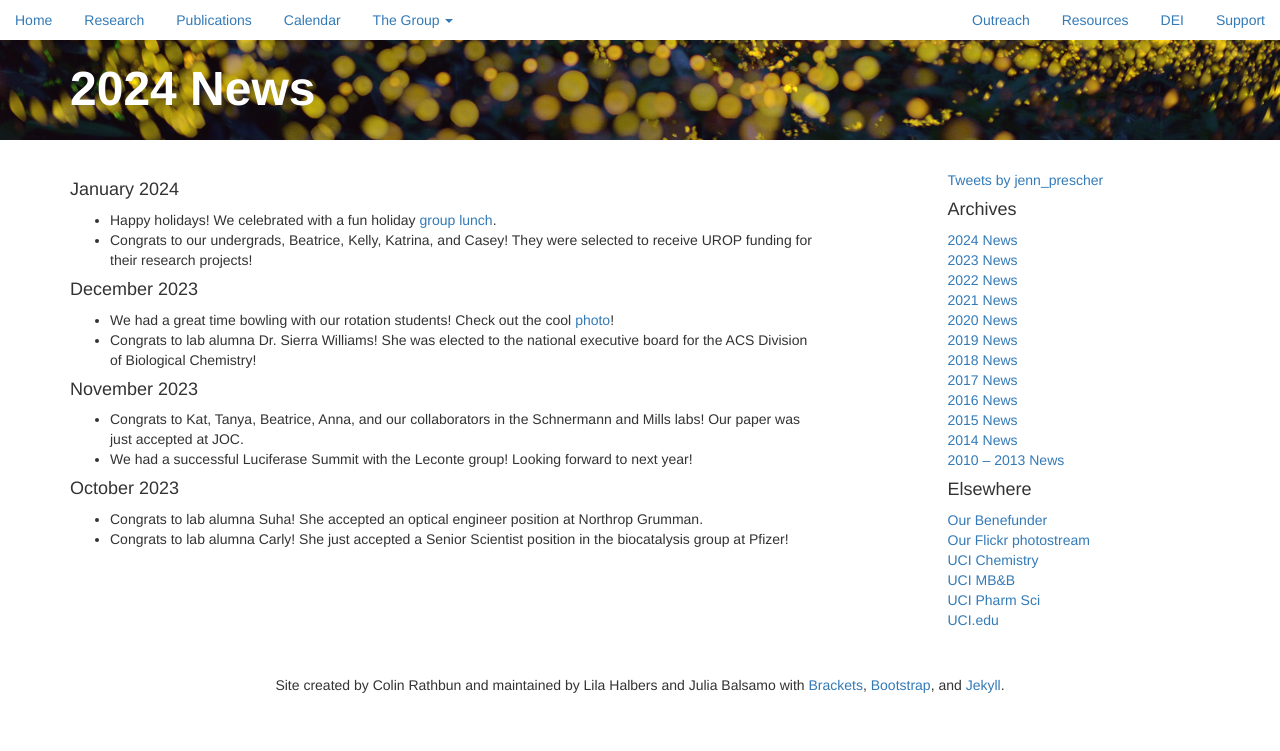
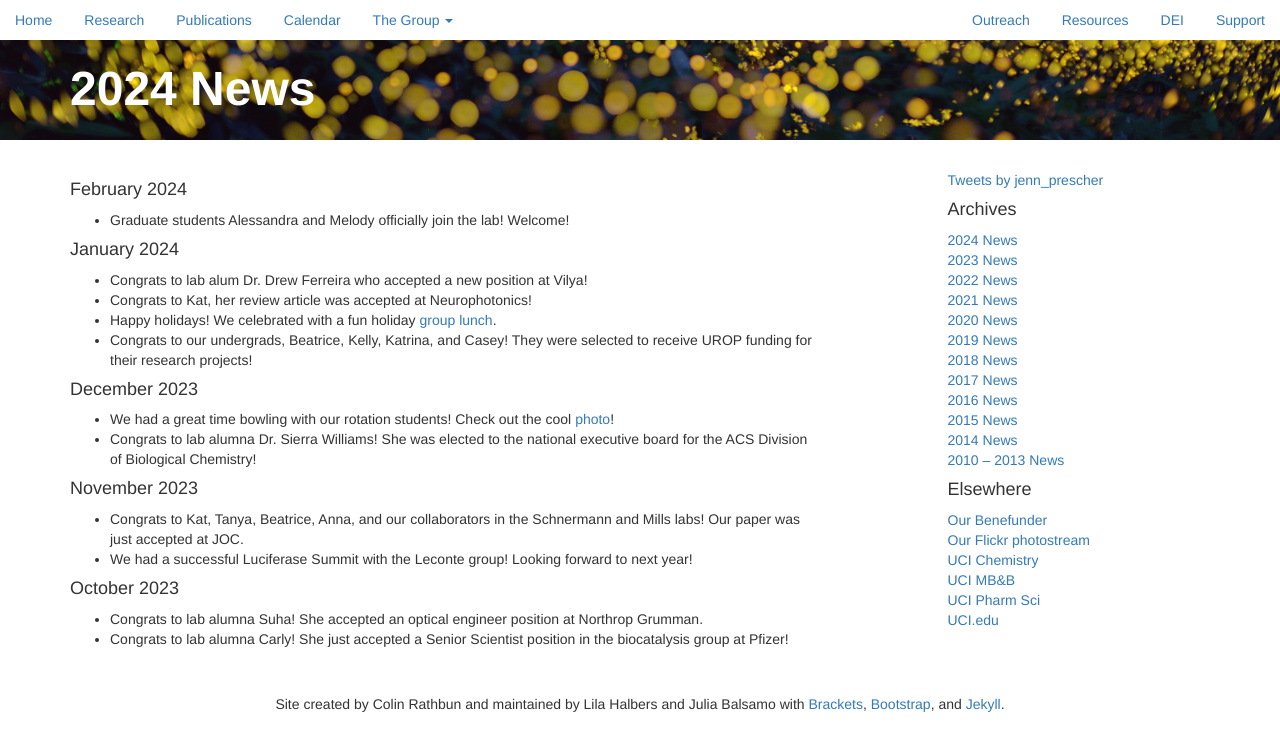
Before and after one commit to c-bun/Prescher-Lab-Site, a Jekyll site: the page built from _posts/2024-01-5-2024-News.markdown, in a window 1280 px wide. Shown: the top 751 px of the page. Built offline with Jekyll 4.4.1, drawn with Linux system fonts in a browser that asks for light colours; comment, search, counter and statistics services are not loaded.

Commit message:
PrescherLab_February2024_Update1

```diff
--- a/_data/group.csv
+++ b/_data/group.csv
@@ -3,7 +3,7 @@ Zach,Reinert,former_postdoc,"North East, MD","B.S., Biochemistry, University of
 Aaron,Leconte,former_postdoc,Somewhere out east.,"B.A., Chemistry, Carleton College; Ph.D., Chemical Biology, Scripps",Chuck Carlin,,"Associate Professor, Chemistry, Keck Science"
 Hui-Wen,Shih,former_postdoc,,Ph.D. Princeton University,,ACS BIOL Travel Awardee (2014),"Research Scientist II, Gilead Sciences"
 Danielle,Dube,former_postdoc,"Aberdeen, NJ","B.A., Biology, Cornell University; Ph.D., Chemistry, University of California, Berkeley; Postdoctoral Scholar, Chemistry, Stanford University","Carolyn Bertozzi, Barbara Imperiali, Laurie Comstock","Andrew W. Mellon Award for sabbatical support, Bowdoin College (2015) : Henry Dreyfus Teacher-Scholar Award, Camille & Henry Dreyfus Foundation (2013)","Professor, Chemistry & Biochemistry, Bowdoin College : Visiting Associate Researcher, Chemistry University of California, Irvine"
-Drew,Ferreira,former_postdoc,"San Bruno, CA","A.B., Chemistry, UC Davis; Ph.D., Chemistry, Oregon State University",Richard Feynman,George Hewitt Medical Research Postdoctoral Fellow (2018),Exelixis
+Drew,Ferreira,former_postdoc,"San Bruno, CA","A.B., Chemistry, UC Davis; Ph.D., Chemistry, Oregon State University",Richard Feynman,George Hewitt Medical Research Postdoctoral Fellow (2018),Vilya
 Amanda,Murphy,former_postdoc,"Lacey, WA","B.A., Chemistry & B.S., Plastics Engineering Technology, Western Washington University; Ph.D., Organic Chemistry, University of California, Berkeley; Postdoctoral Scholar, Biomedical Engineering, Tufts University",,NIH Ruth L. Kirschstein National Service Research Award Postdoctoral Fellowship (2007-2009) : Cottrell College Science Award (2014),"Professor, Chemistry, Western Washington University : NSF-REU Director, Chemistry, Western Washington University : Visiting Associate Researcher, Chemistry, University of California, Irvine"
 Alicia,Mangubat-Medina,former_postdoc,"Seattle, WA","B.S., Biochemistry, Western Washington University; Ph.D., Chemistry, Rice University",Carolyn Bertozzi,George Hewitt Medical Research Postdoctoral Fellow (2020),"Research Scientist, AltPep"
 Jenn,Prescher,boss,"Blue Earth, MN",,"Frederick Sanger, Rolf Huisgen, Stephen Kent",ACS Arthur C. Cope Scholar Award (2023) : Paul Allen Distinguished Investigator (2021) : ACS Women in Chemistry Rising Star (2016) : Thieme Chemistry Journal Award (2016) : Novartis Early Career Award in Organic Chemistry (2015) : Camille and Henry Dreyfus Teacher-Scholar (2015) : Alfred P. Sloan Research Fellowship (2015) : NSF CAREER Award (2014) : Cottrell Scholar (2014) : Kavli Fellow (2014) : UCI Outstanding Contributions to Undergraduate Education Award (2013),
@@ -79,3 +79,5 @@ Kelly,Pham,undergrad,"Orange, CA","B.S., Chemistry",August Kekule,UROP Fellow (2
 Katrina,Green,undergrad,"Laguna Niguel, CA","B.S., Biological Sciences",Rosalind Franklin,UROP Fellow (2023-2024),
 Casey,Tran,undergrad,"Santa Ana, CA","B.S., Biological Sciences",Rosalind Franklin,UROP Fellow (2023-2024),
 Amelia,Hammond,undergrad,"Carlisle, MA","B.S., Chemistry",Marie Curie,,
+Alessandra,Beelen,graduate,"Hangzhou, China","B.S., Biochemistry and Molecular Biology, UC Davis",Peter G. Schultz,,
+Melody,Wu,graduate,"La Canada, CA","B.S., Biology, UC Riverside",Rosalind Franklin,,
--- a/_posts/2024-01-5-2024-News.markdown
+++ b/_posts/2024-01-5-2024-News.markdown
@@ -3,8 +3,12 @@ layout: post
 title:  "2024 News"
 categories: group_update
 ---
+#### February 2024
+- Graduate students Alessandra and Melody officially join the lab! Welcome!
 
 #### January 2024
+- Congrats to lab alum Dr. Drew Ferreira who accepted a new position at Vilya!
+- Congrats to Kat, her review article was accepted at Neurophotonics!
 - Happy holidays! We celebrated with a fun holiday [group lunch](https://www.flickr.com/photos/194141943@N06).
 - Congrats to our undergrads, Beatrice, Kelly, Katrina, and Casey! They were selected to receive UROP funding for their research projects!
 
```
Also changed, not shown: images/group/Beelen_Alessandra.JPG (added), images/group/Wu_Melody.jpeg (added).
